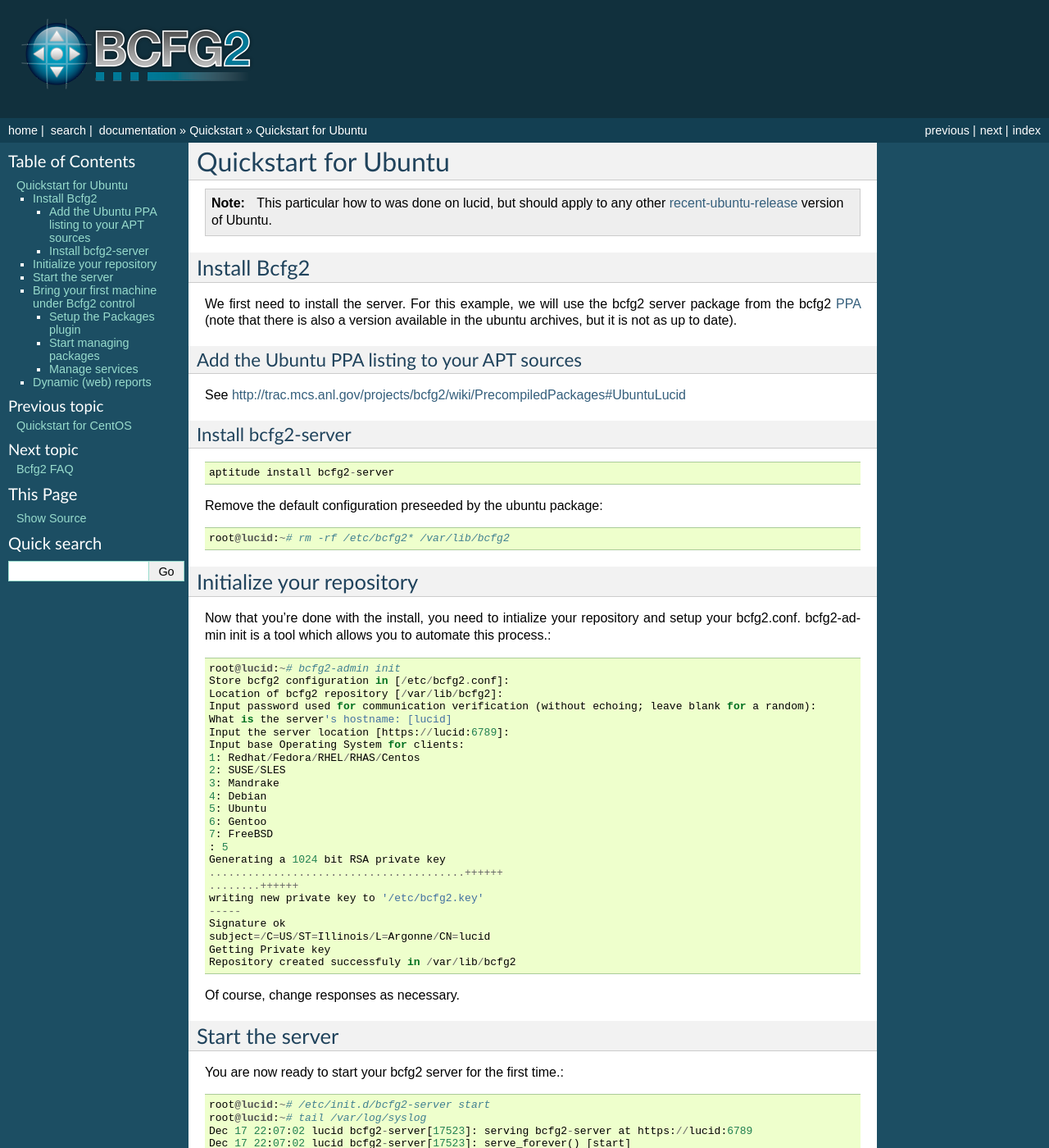
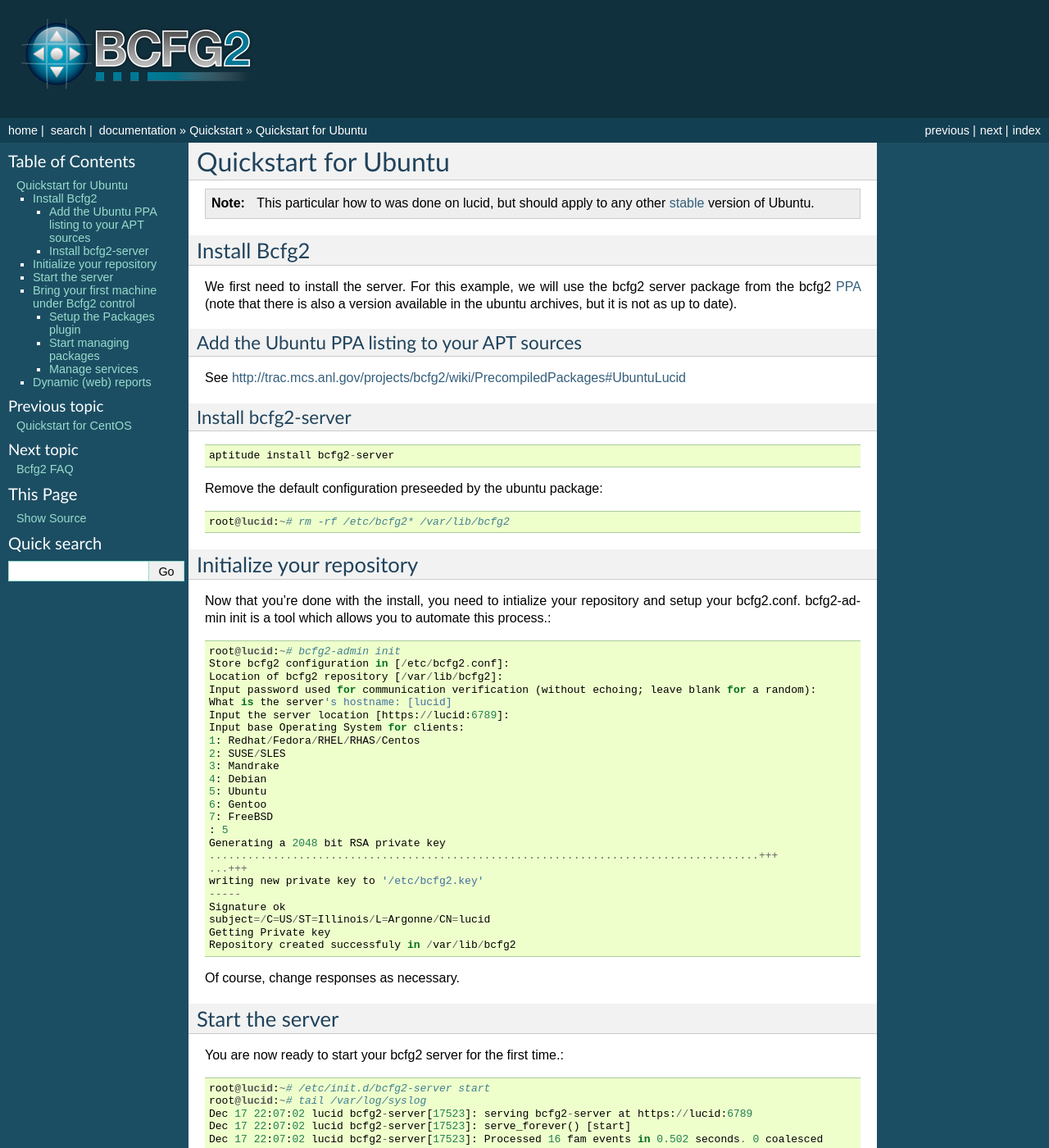
Before and after one commit to Bcfg2/bcfg2, a Sphinx documentation site: the page built from doc/quickstart/ubuntu.txt, in a window 1280 px wide and 1400 px high. Shown: the whole window at 82% size. Built offline with Sphinx 7.4.7, drawn with Linux system fonts in a browser that asks for light colours.

Commit message:
doc: Fix broken link
Signed-off-by: Sol Jerome <sol.jerome@gmail.com>

git-svn-id: https://svn.mcs.anl.gov/repos/bcfg/trunk/bcfg2@5916 ce84e21b-d406-0410-9b95-82705330c041

```diff
--- a/doc/quickstart/ubuntu.txt
+++ b/doc/quickstart/ubuntu.txt
@@ -9,9 +9,10 @@
 .. note::
 
     This particular how to was done on lucid, but should apply to any
-    other `recent-ubuntu-release`_ version of Ubuntu.
+    other `stable`__ version of Ubuntu.
 
-.. _recent-ubuntu-release: http://www.ubuntu.com/products/ubuntu/release-cycle
+__ ubuntu-releases_
+.. _ubuntu-releases: https://wiki.ubuntu.com/Releases
 
 Install Bcfg2
 =============
@@ -59,9 +60,9 @@
     6: Gentoo
     7: FreeBSD
     : 5
-    Generating a 1024 bit RSA private key
-    ........................................++++++
-    ........++++++
+    Generating a 2048 bit RSA private key
+    ......................................................................................+++
+    ...+++
     writing new private key to '/etc/bcfg2.key'
     -----
     Signature ok
```
